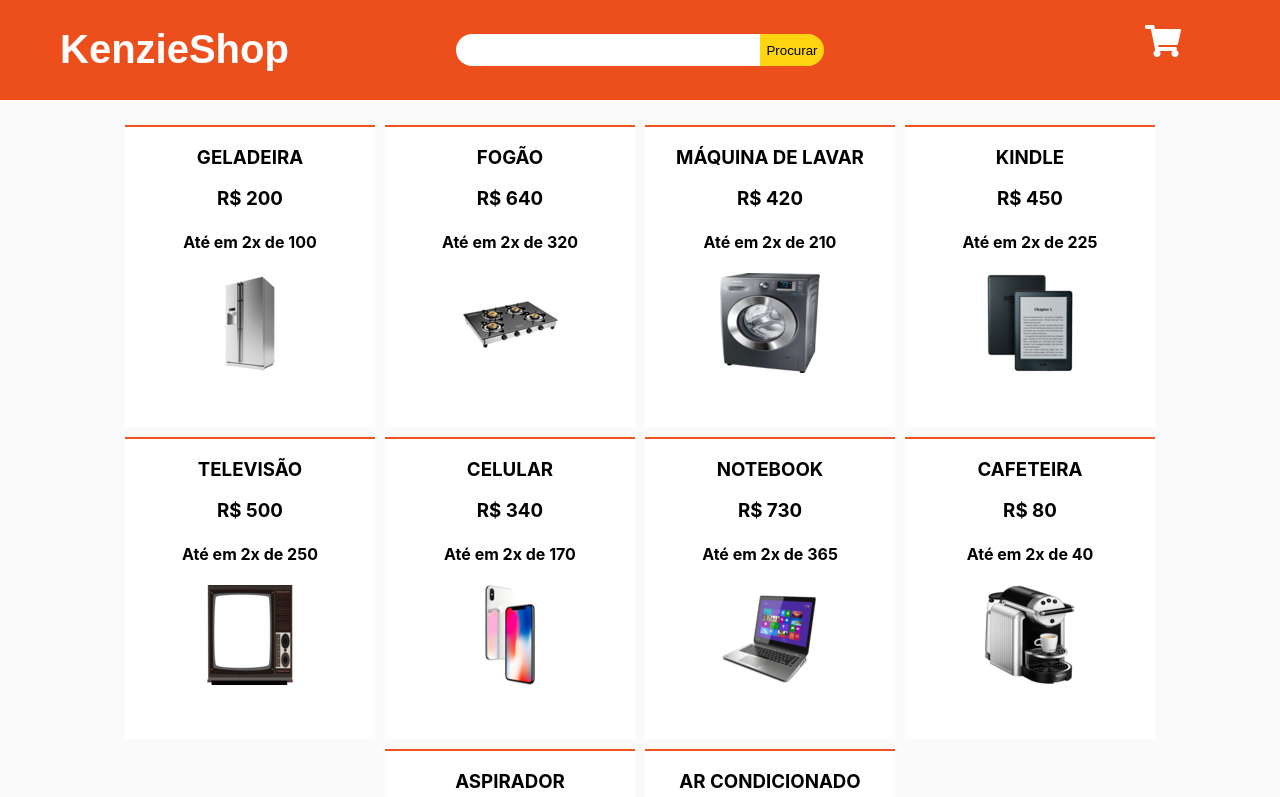
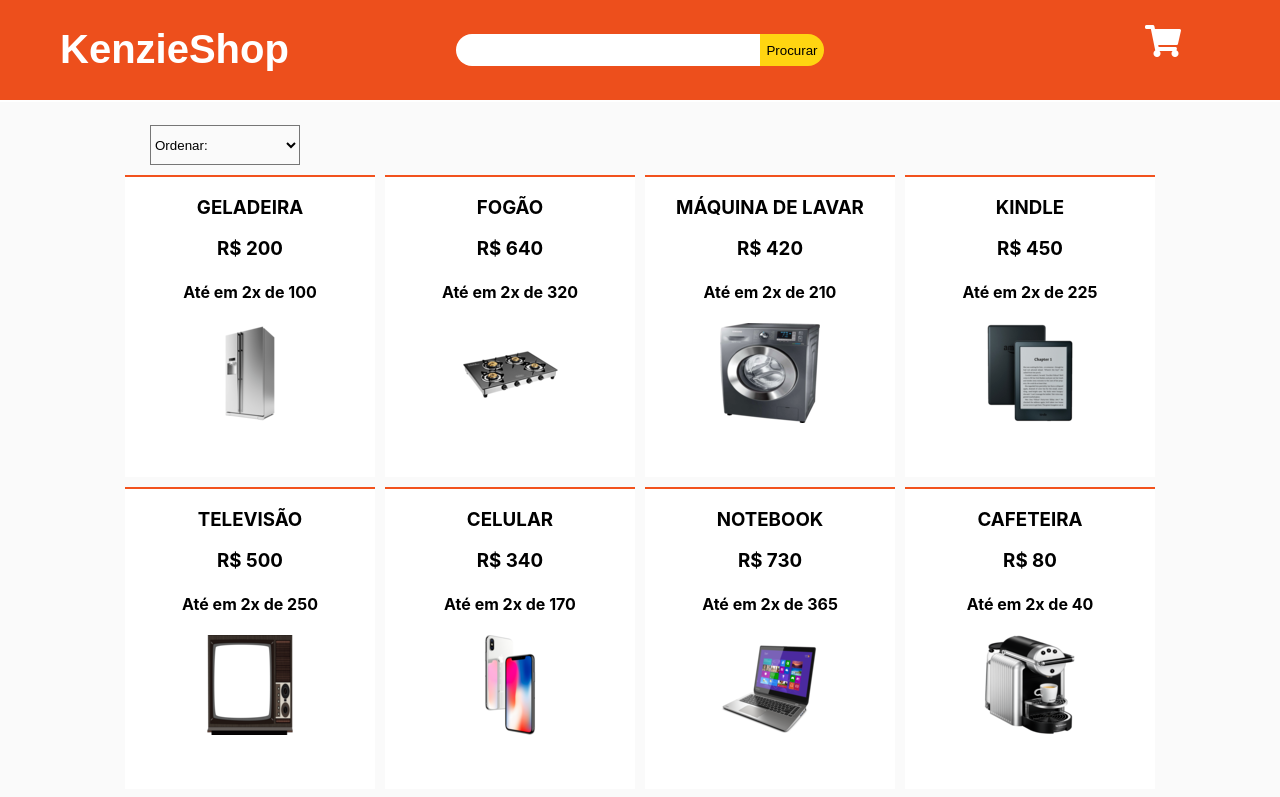
Before and after one commit to nicole-malaquias/Shop_Kenzie, a React (Create React App) app: page / in a window 1280 px wide. Shown: the top 797 px of the page. Built offline with nearby package versions, Linux system fonts and the light colour scheme.

Commit message:
refactor: ajustando filtros para menor para maior

```diff
--- a/src/components/Cart/index.js
+++ b/src/components/Cart/index.js
@@ -26,7 +26,9 @@
         <Product key={product.id} product={product} isRemovable />
       ))}
       <div className="total">
-        R$ {cart.reduce((acc, item) => (acc = item.price), 0)}
+        <span> Valor total:</span>
+        {console.log(cart)}
+        <br></br> R$ {cart.reduce((acc, item) => (acc += item.price), 0)}
       </div>
     </Container>
   );
--- a/src/components/Cart/style.js
+++ b/src/components/Cart/style.js
@@ -18,13 +18,14 @@
     margin: 3px;
   }
   .total {
-    width: 100px;
+    text-align: center;
+    width: 200px;
     height: 100px;
     border: 3px solid red;
     font-size: 30px;
     position: absolute;
     right: 50px;
-    bottom: 0;
+    top: 100px;
   }
 `;
 
--- a/src/components/Products/index.js
+++ b/src/components/Products/index.js
@@ -1,27 +1,69 @@
 import { useSelector } from "react-redux";
+import { useState } from "react";
 import Product from "../Product";
 import Menu from "../Menu ";
 import Container from "./style";
+
 const Products = () => {
   const products = useSelector((store) => store.products);
   const search = useSelector((store) => store.search);
+  const [ordena, setOrdena] = useState("");
+
+  const handleOrden = () => {
+    var select = document.getElementById("Ordenar");
+    var value = select.options[select.selectedIndex].value;
+    setOrdena(value);
+  };
 
   return (
     <Container>
       <Menu />
-      {console.log("valor", search)}
+      <div className="select">
+        <select id="Ordenar" onChange={handleOrden}>
+          <option value=""> Ordenar:</option>
+          <option value="Maior"> Maior para Menor</option>
+          <option value="Menor"> Menor para Maior</option>
+        </select>
+      </div>
+
       {search === ""
         ? products.map((product) => (
             <Product key={product.id} product={product} />
           ))
         : products.map(
             (product) =>
-              product.name === search && (
+              product.name === search ||
+              (product.type === search && (
                 <Product key={product.id} product={product} />
-              )
+              ))
+          )}
+
+      {ordena === "Menor" &&
+        search === "" &&
+        products
+          .sort((a, b) => a.price - b.price)
+          .map((product) => <Product key={product.id} product={product} />)}
+
+      {ordena === "Maior" &&
+        search === "" &&
+        products
+          .sort((a, b) => b.price - a.price)
+          .map((product) => <Product key={product.id} product={product} />)}
+
+      {search !== "" && ordena === "Menor" && console.log("oi")}
+
+      {search !== "" &&
+        ordena === "Maior" &&
+        products
+          .sort((a, b) => b.price - a.price)
+          .map(
+            (product) =>
+              product.name === search ||
+              (product.type === search && (
+                <Product key={product.id} product={product} />
+              ))
           )}
     </Container>
   );
 };
-
 export default Products;
--- a/src/components/Products/style.js
+++ b/src/components/Products/style.js
@@ -1,6 +1,15 @@
 import styled from "styled-components";
 
 const Container = styled.div`
+  .select {
+    margin-left: 150px;
+    width: 100%;
+  }
+  select {
+    height: 40px;
+    width: 150px;
+    background: none;
+  }
   margin-top: 120px;
   display: flex;
   flex-direction: row;
```
